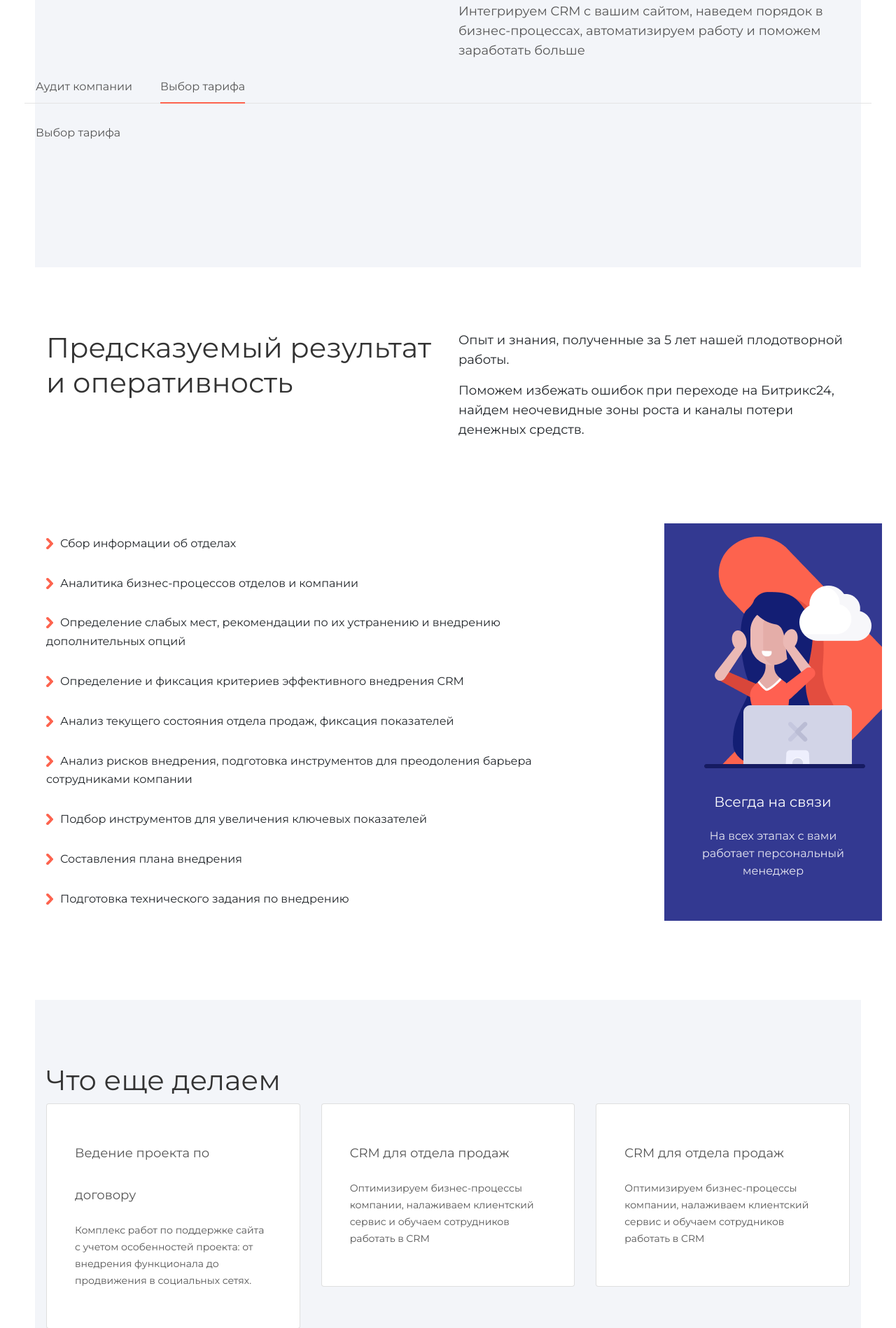
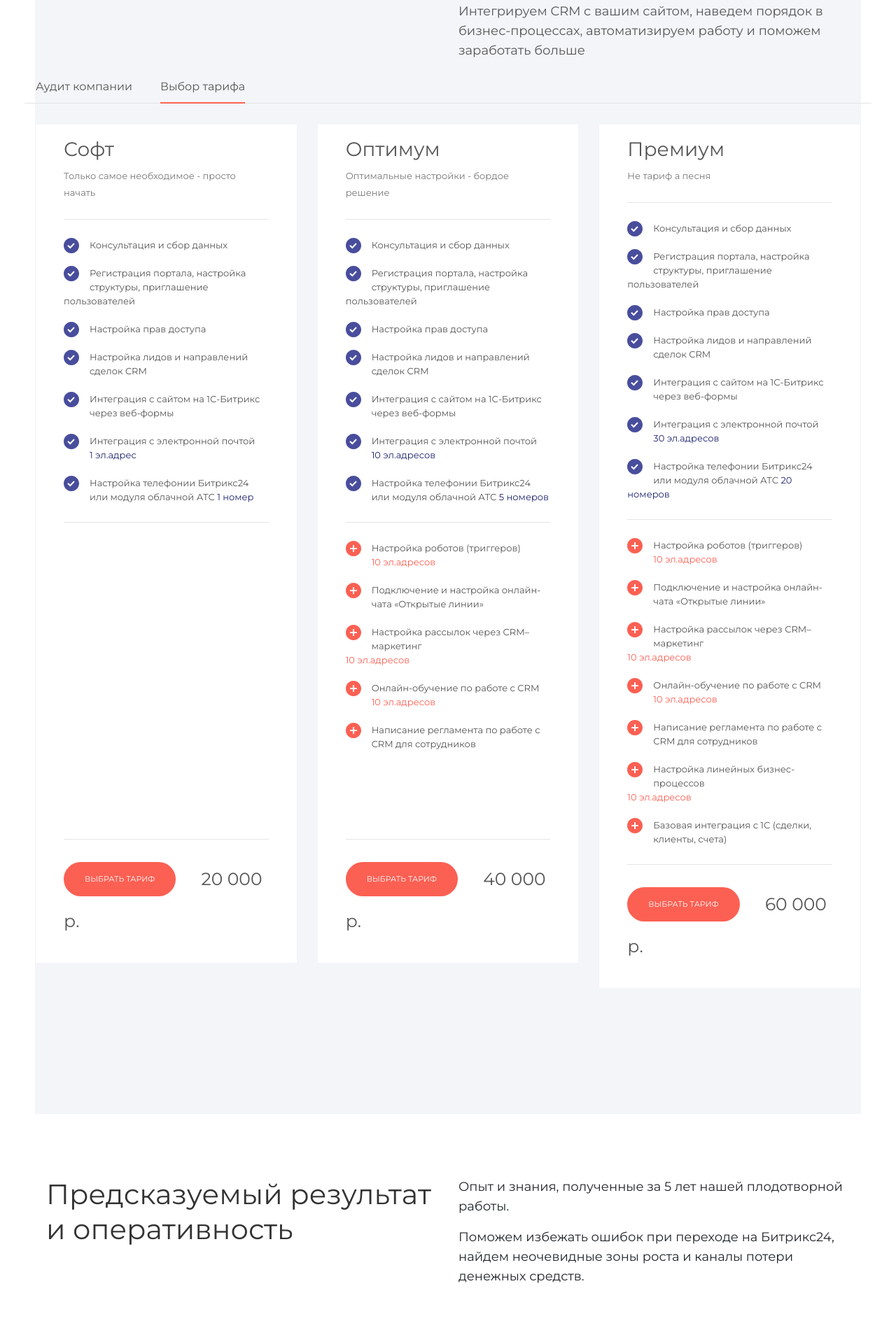
Before and after one commit to IDigle1/idigle1.github.io, a PHP site: page /work/index.html in a window 1280 px wide, after a click on "Выбор тарифа"; the page is wider, and only the part inside the window is pictured. Shown: the part 4048-5946 px from the top of that part at 70% size. Run offline with PHP 8.4, Linux system fonts and the light colour scheme.

Commit message:
update index

```diff
--- a/work/css/style.css
+++ b/work/css/style.css
@@ -5,7 +5,8 @@ p {
     font-size: 18px;
     line-height: 28px;
 }
-p.small-text {
+p.small-text,
+span.small-text  {
     font-size: 14px;
     line-height: 24px;
     color: #555;
@@ -19,6 +20,7 @@ h2 {
     line-height: 50px;
 }
 .rounded-button  {
+    display: inline;
     padding: 12px 30px;
     font-size: 11px;
     line-height: 25px;
@@ -72,7 +74,8 @@ h2 {
 #owl-nav {
     padding: 30px 15px;
 }
-#owl-nav button {
+#owl-nav button,
+.rounded-arrow-button {
     height: 38px;
     width: 38px;
     border-radius: 50%;
@@ -80,17 +83,19 @@ h2 {
     border: 1px solid #CECECE;
     outline: none;
 }
-#owl-nav button svg {
+#owl-nav button svg,
+.rounded-arrow-button svg {
     position: relative;
     bottom: 1px;
 }
-#owl-nav button:hover {
+#owl-nav button:hover,
+.rounded-arrow-button:hover {
     background: #FD634E;
     border-color: #FD634E;
     color: #fff;
 }
-#owl-nav button:hover .svg-prev,
-#owl-nav button:hover .svg-next {
+button:hover .svg-prev,
+button:hover .svg-next {
     fill: #fff;
 }
 .views-item.big-banner {
@@ -160,6 +165,52 @@ h2 {
 }
 .views-item.we-do-work .nav-tabs-row {
     border-bottom: 1px solid #E4E4E4;
+}
+.views-item.we-do-work .rate-card-caption {
+    color: #777;
+    font-size: 13px;
+    line-height: 20px;
+}
+.views-item.we-do-work .rate-card {
+    background: #fff;
+    padding: 19px 40px 30px 40px;
+}
+.blue-alert {
+    color: #1D2371;
+}
+.red-alert {
+    color: #FC6053;
+}
+.views-item.we-do-work .rate-card hr {
+    margin: 26px 0;
+}
+.views-item.we-do-work .rate-card ul {
+    padding: 0;
+    list-style: none;
+}
+.views-item.we-do-work .rate-card .rate-addition {
+    min-height: 400px;
+}
+.views-item.we-do-work .rate-card li {
+    position: relative;
+    font-size: 13px;
+    line-height: 20px;
+    margin-bottom: 20px;
+}
+.views-item.we-do-work .rate-card li .img-wrap {
+    position: absolute;
+    top: 0;
+    bottom: 0;
+}
+.views-item.we-do-work .rate-card img {
+    float: left;
+    margin-right: 15px;
+}
+.views-item.we-do-work .rate-card .rate-card-price {
+    margin-left: 32px;
+    font-size: 25px;
+    line-height: 60px;
+    vertical-align: middle;
 }
 .views-item .nav-tabs {
     border-bottom: 0;
@@ -254,6 +305,7 @@ h2 {
     color: #333;
 }
 .block-header-row  {
+
     margin-bottom: 104px;
 }
 .views-item.how-it-works .block-header-row p {
@@ -344,20 +396,37 @@ h2 {
     color: #555;
 }
 
+.views-item.what-we-do .block-header {
+    font-size: 25px;
+    line-height: 60px;
+    margin-bottom: 30px;
+    font-weight: bold;
+}
+
 .views-item.what-we-do .card {
     padding: 40px;
+    padding-top: 17px;
 }
 
 .views-item.what-we-do .card h3 {
     font-size: 18px;
     line-height: 60px;
+    margin: 0;
 }
 
 .views-item.what-we-do .card p {
+    margin: 0;
     font-size: 14px;
     line-height: 24px;
 }
 
+.views-item.what-we-do .card .text {
+    min-height: 96px;
+    margin-bottom: 22px;
+}
+.views-item.what-we-do .card .rounded-arrow-button {
+    float: right;
+}
 footer {
     background: #2F3338;
     min-height: 10vh;
--- a/work/index.html
+++ b/work/index.html
@@ -436,7 +436,130 @@
                                     </div>
                                 </div>
                                 <div class="tab-pane fade" id="choise" role="tabpanel" aria-labelledby="choise-tab">
-                                    Выбор тарифа</div>
+                                    <div class="row">
+                                        <div class="col-md-4">
+                                            <div class="rate-card">
+                                                <h3 class="rate-card-header">Софт</h3>
+                                                <span class="rate-card-caption small-text">Только самое необходимое -
+                                                    просто начать</span>
+                                                <hr>
+                                                <ul>
+                                                    <li><img src="images/icons/1_10.svg" alt=""><span>Консультация и
+                                                            сбор данных</span></li>
+                                                    <li><img src="images/icons/1_10.svg" alt=""><span>Регистрация
+                                                            портала, настройка структуры, приглашение
+                                                            пользователей</span></li>
+                                                    <li><img src="images/icons/1_10.svg" alt=""><span>Настройка прав
+                                                            доступа</span></li>
+                                                    <li><img src="images/icons/1_10.svg" alt=""><span>Настройка лидов и
+                                                            направлений
+                                                            сделок CRM</span></li>
+                                                    <li><img src="images/icons/1_10.svg" alt=""><span>Интеграция с
+                                                            сайтом на 1С-Битрикс через веб-формы</span></li>
+                                                    <li><img src="images/icons/1_10.svg" alt=""><span>Интеграция с
+                                                            электронной почтой<br><span class="blue-alert">1
+                                                                эл.адрес</span> </span></li>
+                                                    <li><img src="images/icons/1_10.svg" alt=""><span>Настройка
+                                                            телефонии Битрикс24 или модуля облачной АТС </span><span
+                                                            class="blue-alert">1 номер</span></li>
+                                                </ul>
+                                                <hr>
+                                                <div class="rate-addition"></div>
+                                                <hr>
+                                                <div class="buttons">
+                                                    <button class="rounded-button">Выбрать тариф</button>
+                                                    <span class="rate-card-price">20 000 р.</span>
+                                                </div>
+                                            </div>
+                                        </div>
+                                        <div class="col-md-4">
+                                            <div class="rate-card">
+                                                <h3 class="rate-card-header">Оптимум</h3>
+                                                <span class="rate-card-caption small-text">Оптимальные настройки - бордое решение</span>
+                                                <hr>
+                                                <ul>
+                                                    <li><img src="images/icons/1_10.svg" alt=""><span>Консультация и
+                                                            сбор данных</span></li>
+                                                    <li><img src="images/icons/1_10.svg" alt=""><span>Регистрация
+                                                            портала, настройка структуры, приглашение
+                                                            пользователей</span></li>
+                                                    <li><img src="images/icons/1_10.svg" alt=""><span>Настройка прав
+                                                            доступа</span></li>
+                                                    <li><img src="images/icons/1_10.svg" alt=""><span>Настройка лидов и
+                                                            направлений
+                                                            сделок CRM</span></li>
+                                                    <li><img src="images/icons/1_10.svg" alt=""><span>Интеграция с
+                                                            сайтом на 1С-Битрикс через веб-формы</span></li>
+                                                    <li><img src="images/icons/1_10.svg" alt=""><span>Интеграция с
+                                                            электронной почтой<br><span class="blue-alert">10
+                                                                эл.адресов</span> </span></li>
+                                                    <li><img src="images/icons/1_10.svg" alt=""><span>Настройка
+                                                            телефонии Битрикс24 или модуля облачной АТС </span><span
+                                                            class="blue-alert">5 номеров</span></li>
+                                                </ul>
+                                                <hr>
+                                                <div class="rate-addition">
+                                                    <ul>
+                                                        <li><img src="images/icons/1_11.svg" alt=""><span>Настройка роботов (триггеров)<br><span class="red-alert">10 эл.адресов</span></span></li>
+                                                        <li><img src="images/icons/1_11.svg" alt=""><span>Подключение и настройка онлайн-чата «Открытые линии»</span></li>
+                                                        <li><img src="images/icons/1_11.svg" alt=""><span>Настройка рассылок через CRM–маркетинг<br><span class="red-alert">10 эл.адресов</span></span></li>
+                                                        <li><img src="images/icons/1_11.svg" alt=""><span>Онлайн-обучение по работе с CRM<br><span class="red-alert">10 эл.адресов</span></span></li>
+                                                        <li><img src="images/icons/1_11.svg" alt=""><span>Написание регламента по работе с CRM для сотрудников</span></li>
+                                                    </ul>
+                                                </div>
+                                                <hr>
+                                                <div class="buttons">
+                                                    <button class="rounded-button">Выбрать тариф</button>
+                                                    <span class="rate-card-price">40 000 р.</span>
+                                                </div>
+                                            </div>
+                                        </div>
+                                        <div class="col-md-4">
+                                            <div class="rate-card">
+                                                <h3 class="rate-card-header">Премиум</h3>
+                                                <span class="rate-card-caption small-text">Не тариф а песня</span>
+                                                <hr>
+                                                <ul>
+                                                    <li><img src="images/icons/1_10.svg" alt=""><span>Консультация и
+                                                            сбор данных</span></li>
+                                                    <li><img src="images/icons/1_10.svg" alt=""><span>Регистрация
+                                                            портала, настройка структуры, приглашение
+                                                            пользователей</span></li>
+                                                    <li><img src="images/icons/1_10.svg" alt=""><span>Настройка прав
+                                                            доступа</span></li>
+                                                    <li><img src="images/icons/1_10.svg" alt=""><span>Настройка лидов и
+                                                            направлений
+                                                            сделок CRM</span></li>
+                                                    <li><img src="images/icons/1_10.svg" alt=""><span>Интеграция с
+                                                            сайтом на 1С-Битрикс через веб-формы</span></li>
+                                                    <li><img src="images/icons/1_10.svg" alt=""><span>Интеграция с
+                                                            электронной почтой<br><span class="blue-alert">30
+                                                                эл.адресов</span> </span></li>
+                                                    <li><img src="images/icons/1_10.svg" alt=""><span>Настройка
+                                                            телефонии Битрикс24 или модуля облачной АТС </span><span
+                                                            class="blue-alert">20 номеров</span></li>
+                                                </ul>
+                                                <hr>
+                                                <div class="rate-addition">
+                                                    <ul>
+                                                        <li><img src="images/icons/1_11.svg" alt=""><span>Настройка роботов (триггеров)<br><span class="red-alert">10 эл.адресов</span></span></li>
+                                                        <li><img src="images/icons/1_11.svg" alt=""><span>Подключение и настройка онлайн-чата «Открытые линии»</span></li>
+                                                        <li><img src="images/icons/1_11.svg" alt=""><span>Настройка рассылок через CRM–маркетинг<br><span class="red-alert">10 эл.адресов</span></span></li>
+                                                        <li><img src="images/icons/1_11.svg" alt=""><span>Онлайн-обучение по работе с CRM<br><span class="red-alert">10 эл.адресов</span></span></li>
+                                                        <li><img src="images/icons/1_11.svg" alt=""><span>Написание регламента по работе с CRM для сотрудников</span></li>
+                                                        <li><img src="images/icons/1_11.svg" alt=""><span>Настройка линейных бизнес-процессов<br><span class="red-alert">10 эл.адресов</span></span></li>
+                                                        <li><img src="images/icons/1_11.svg" alt=""><span>Базовая интеграция с 1С (сделки, клиенты, счета)</span></li>
+                                                    </ul>
+                                                </div>
+                                                <hr>
+                                                <div class="buttons">
+                                                    <button class="rounded-button">Выбрать тариф</button>
+                                                    <span class="rate-card-price">60 000 р.</span>
+                                                </div>
+                                            </div>
+                                        </div>
+                                    </div>
+                                </div>
                             </div>
                         </div>
                     </div>
@@ -498,29 +621,47 @@
             <div class="maxwidththeme">
                 <div class="row">
                     <div class="col-md-12">
-                        <h2>Что еще делаем</h2>
+                        <h2 class="block-header">Что еще делаем</h2>
                     </div>
                 </div>
                 <div class="row">
                     <div class="col-md-4">
                         <div class="card">
-                            <h3>Ведение проекта по договору</h3>
-                            <p>Комплекс работ по поддержке сайта с учетом особенностей проекта: от внедрения функционала
-                                до продвижения в социальных сетях.</p>
+                            <h3><b>Ведение проекта по договору</b></h3>
+                            <div class="text">
+                                <p>Комплекс работ по поддержке сайта с учетом особенностей проекта: от внедрения
+                                    функционала
+                                    до продвижения в социальных сетях.</p>
+                            </div>
+                            <div class="buttons">
+                                <button class="rounded-arrow-button"></button>
+                            </div>
                         </div>
                     </div>
                     <div class="col-md-4">
                         <div class="card">
-                            <h3>CRM для отдела продаж</h3>
-                            <p>Оптимизируем бизнес-процессы компании, налаживаем клиентский сервис и обучаем сотрудников
-                                работать в CRM</p>
+                            <h3><b>CRM для отдела продаж</b></h3>
+                            <div class="text">
+                                <p>Оптимизируем бизнес-процессы компании, налаживаем клиентский сервис и обучаем
+                                    сотрудников
+                                    работать в CRM</p>
+                            </div>
+                            <div class="buttons">
+                                <button class="rounded-arrow-button"></button>
+                            </div>
                         </div>
                     </div>
                     <div class="col-md-4">
                         <div class="card">
-                            <h3>CRM для отдела продаж</h3>
-                            <p>Оптимизируем бизнес-процессы компании, налаживаем клиентский сервис и обучаем сотрудников
-                                работать в CRM</p>
+                            <h3><b>CRM для отдела продаж</b></h3>
+                            <div class="text">
+                                <p>Оптимизируем бизнес-процессы компании, налаживаем клиентский сервис и обучаем
+                                    сотрудников
+                                    работать в CRM</p>
+                            </div>
+                            <div class="buttons">
+                                <button class="rounded-arrow-button"></button>
+                            </div>
                         </div>
                     </div>
                 </div>
@@ -557,8 +698,10 @@
                 loop: true
             });
             ccloud.startInterval([
-                'На всех этапах с вами работает персональный менеджер. Ответит на все вопросы.',
-            ], 3000)
+                ['На всех этапах с вами работает персональный менеджер. Ответит на все вопросы.'],
+                ['Так же мы поможем с принятием решения']
+            ], 3000);
+            $('.rounded-arrow-button').html(navButtonArrowNext);
         });
     </script>
 </body>
--- a/work/js/common.js
+++ b/work/js/common.js
@@ -15,8 +15,8 @@ let ccloud = {
   startInterval: function(arr, interval) {
     let i = 0;
     setInterval(function() {
-        ccloud.change(arr[i]);
-        i++
+        ccloud.change(arr[i][0]);
+        i++;
         if(i >= arr.length) i = 0;
     },interval);
   }
```
Also changed, not shown: work/images/icons/1_10.svg (added), work/images/icons/1_11.svg (added).
